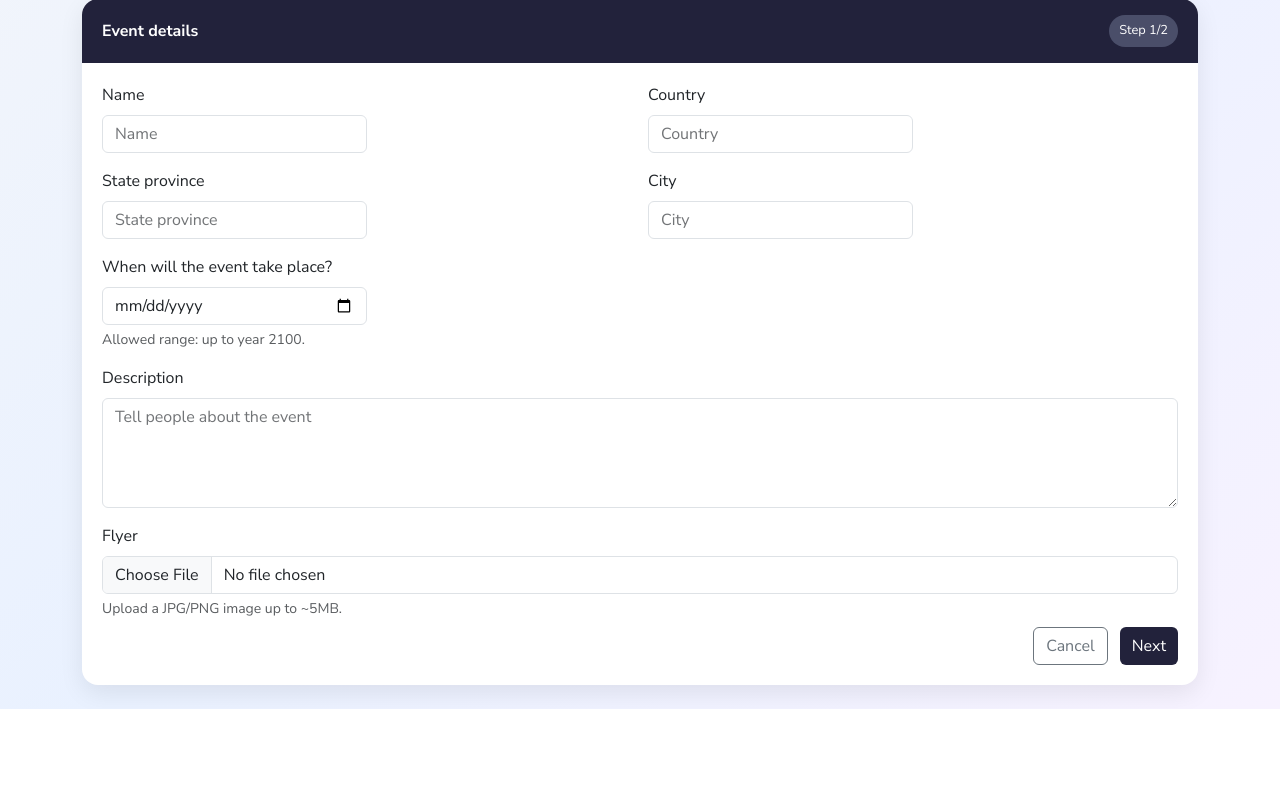
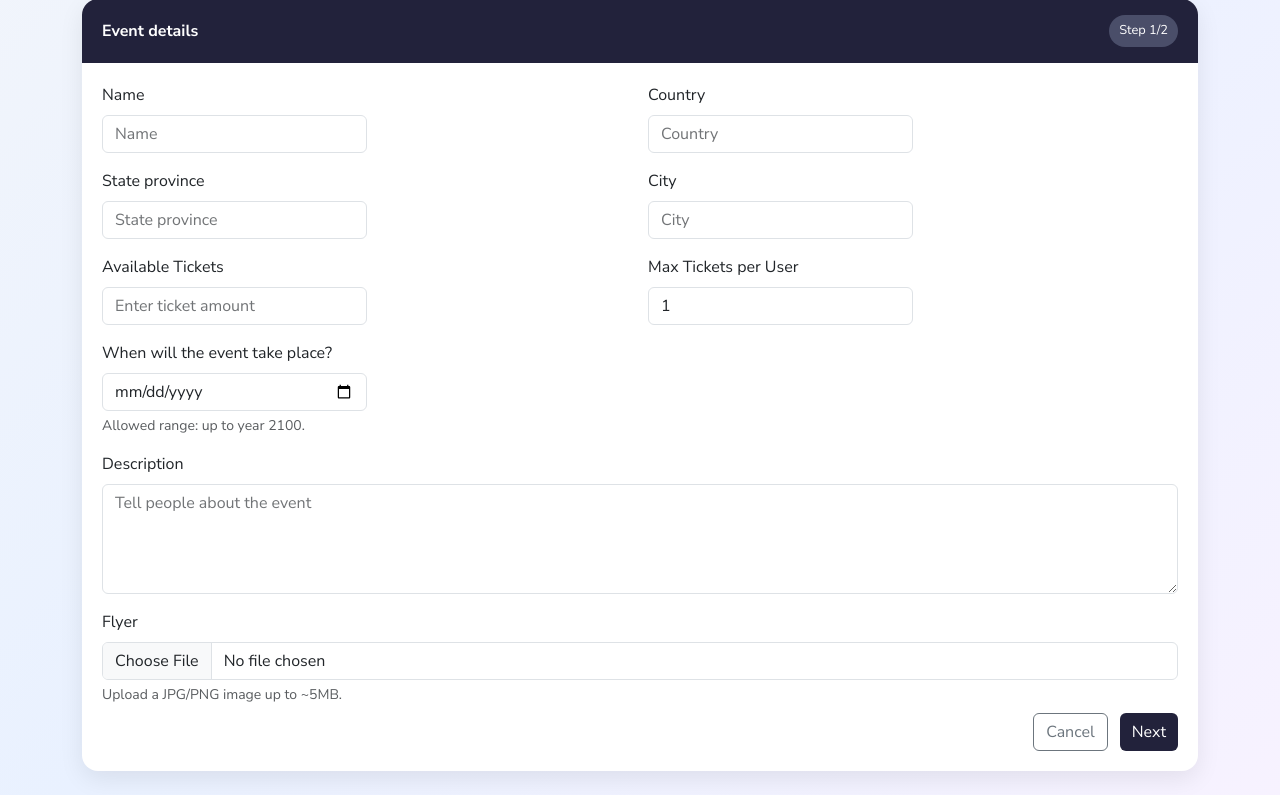
Before and after one commit to MateoLerda/Ingenieria_Web_Grupo2, a Django app: page /events/create/ in a window 1280 px wide. Shown: the part 363-1158 px from the top of the page. Before the commit the page ends 1072 px from the top, so only its background shows below. Run offline with Django 5.2, Linux system fonts and the light colour scheme; a user stored in the database is signed in; data comes from the database, SQL or seed files in the repository; both versions use the stored data as it was after the commit; some libraries are stand-ins or nearby versions.

Commit message:
adding of purchases, adding form fields in event creation

```diff
--- a/PartyFinder/urls.py
+++ b/PartyFinder/urls.py
@@ -35,6 +35,8 @@ urlpatterns = [
     path('accounts/', include('allauth.urls')),
     path('events/<int:event_id>/', event_views.event_detail, name='event_detail'),
     path('activate/<uidb64>/<token>/', user_views.activate_account, name='activate'),
+    path("events/<int:event_id>/buy/", event_views.buy_tickets, name="buy_tickets"),
+    path("purchase_success/", event_views.purchase_success, name="purchase_success")
 ]
 if settings.DEBUG:
     urlpatterns += static(settings.MEDIA_URL, document_root=settings.MEDIA_ROOT)
--- a/events/forms.py
+++ b/events/forms.py
@@ -6,7 +6,7 @@ from events.models import Event, EventImage, EventVideo
 class EventForm(forms.ModelForm):
     class Meta:
         model = Event
-        fields = ['name', 'country', 'state_province', 'city', 'date', 'description', 'flyer']
+        fields = ['name', 'country', 'state_province', 'city','available_tickets', 'max_tickets_per_user',  'date',  'description', 'flyer']
         error_messages = {
             'name': {
                 'required': 'Event name is required.',
@@ -23,6 +23,12 @@ class EventForm(forms.ModelForm):
             'city': {
                 'required': 'City is required.',
             },
+            'available_tickets': {
+                'required': 'Available tickets is required.',
+            },
+            'max_tickets_per_user': {
+                'required': 'Max tickets per user is required.',
+            },
             'date': {
                 'required': 'Event date is required.',
             },
--- a/events/models.py
+++ b/events/models.py
@@ -16,6 +16,8 @@ class Event(models.Model):
     description = models.TextField()
     flyer = models.ImageField(upload_to=get_flyer_filename)
     created_by = models.ForeignKey(CustomUserModel, related_name='created_events', on_delete=models.CASCADE)
+    available_tickets = models.PositiveIntegerField()
+    max_tickets_per_user = models.PositiveIntegerField(default=1)
 
     REQUIRED_FIELDS = ['name', 'city', 'state_province', 'country', 'date', 'description', 'flyer', 'created_by']
 
--- a/events/views.py
+++ b/events/views.py
@@ -1,4 +1,5 @@
 from datetime import date
+from pyexpat.errors import messages
 from django.shortcuts import render
 from events.forms import EventForm
 from django.contrib.auth.decorators import login_required
@@ -20,6 +21,7 @@ def event_list(request):
     q = request.GET.get('q', '').strip()
     city = request.GET.get('city', '').strip()
     date = request.GET.get('date', '').strip()
+    only_available = request.GET.get('only_available', '')
 
     qs = Event.objects.all()
     if q:
@@ -28,6 +30,8 @@ def event_list(request):
         qs = qs.filter(city__icontains=city)
     if date:
         qs = qs.filter(date=date)
+    if only_available:
+        qs = qs.filter(available_tickets__gt=0)
 
     paginator = Paginator(qs.order_by('-date'), 9)
     page_obj = paginator.get_page(request.GET.get('page'))
@@ -40,7 +44,10 @@ def event_list(request):
         {
             'events': page_obj,
             'cities': cities,
-            'q': q, 'city': city, 'date': date,
+            'q': q,
+            'city': city,
+            'date': date,
+            'only_available': only_available
         }
     )
 
@@ -92,3 +99,31 @@ def add_event_media(request, event_id):
             return render(request, 'events/event_detail.html', {'event': event})
     else:
         return redirect('events')
+
+@login_required
+def buy_tickets(request, event_id):
+    event = get_object_or_404(Event, pk=event_id)
+
+    if request.method == "POST":
+        quantity = int(request.POST.get("quantity", 1))
+
+        # Validaciones
+        if quantity < 1 or quantity > event.max_tickets_per_user:
+            messages.error(request, f"Solo puedes comprar entre 1 y {event.max_tickets_per_user} entradas.")
+            return redirect("event_detail", event_id=event.id)
+
+        if quantity > event.available_tickets:
+            messages.error(request, "No hay suficientes entradas disponibles.")
+            return redirect("event_detail", event_id=event.id)
+
+        # Descontar entradas
+        event.available_tickets -= quantity
+        event.save()
+
+        # Redirigir a página de éxito
+        return redirect("purchase_success")
+
+    return redirect("event_detail", event_id=event.id)
+
+def purchase_success(request):
+    return render(request, "events/purchase_success.html")
--- a/templates/events/create_event.html
+++ b/templates/events/create_event.html
@@ -54,6 +54,16 @@
                                             <label class="form-label">{{ field.label }}</label>
                                             {% render_field field class="form-control" rows="4" placeholder="Tell people about the event" required="required" %}
                                         </div>
+                                           {% elif field.name == 'available_tickets' %}
+                                        <div class="col-6">
+                                            <label class="form-label">Available Tickets</label>
+                                            {% render_field field class="form-control" type="number" min="0" placeholder="Enter ticket amount" required="required" %}
+                                        </div>
+                                    {% elif field.name == 'max_tickets_per_user' %}
+                                        <div class="col-6">
+                                            <label class="form-label">Max Tickets per User</label>
+                                            {% render_field field class="form-control" type="number" min="1" placeholder="Max per user" required="required" %}
+                                        </div>
                                     {% elif field.name == 'flyer' %}
                                         <div class="col-12">
                                             <label class="form-label">{{ field.label }}</label>
--- a/templates/events/events.html
+++ b/templates/events/events.html
@@ -20,7 +20,11 @@
       {% endfor %}
     </datalist>
   </div>
-
+  <div class="form-check">
+    <input type="checkbox" name="only_available" value="1" class="form-check-input" id="onlyAvailableCheck"
+          {% if only_available %}checked{% endif %}>
+    <label class="form-check-label" for="onlyAvailableCheck">Only available tickets</label>
+  </div>
   <div class="col-12 text-end">
     <button class="filter-button">FILTER</button>
     <a class="clear-button" href="{% url 'events' %}">CLEAR</a>
```
Also changed, not shown: templates/events/event_detail.html (+15 -4 lines), templates/events/purchase_success.html (added, +16 -0 lines), db.sqlite3, events/migrations/0003_event_available_tickets_event_max_tickets_per_user.py (added), media/event_images/11/fiesta.jpeg (added), media/event_images/11/fiesta_CaOLD0n.jpeg (added), media/event_images/11/fiesta_JGbbuIH.jpeg (added), media/event_images/11/fiesta_L0gC6I5.jpeg (added), media/event_images/11/fiesta_f1UKlTE.jpeg (added), 1 other file.
